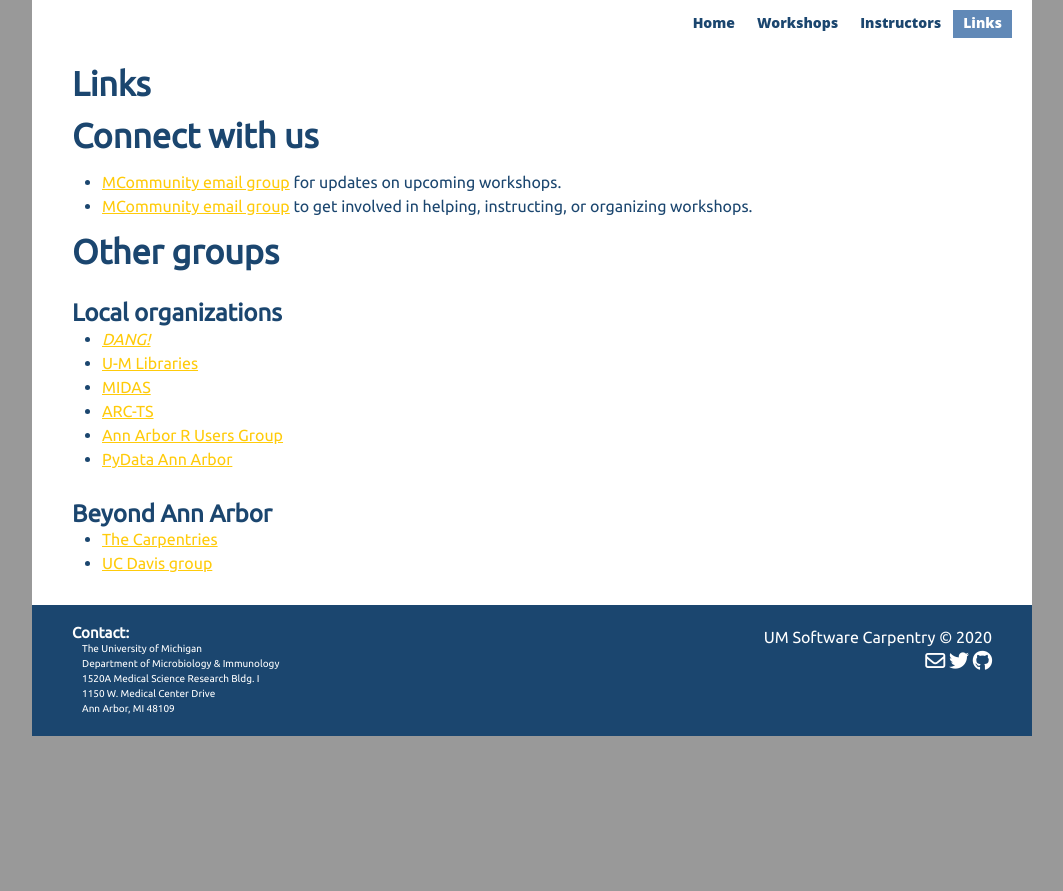
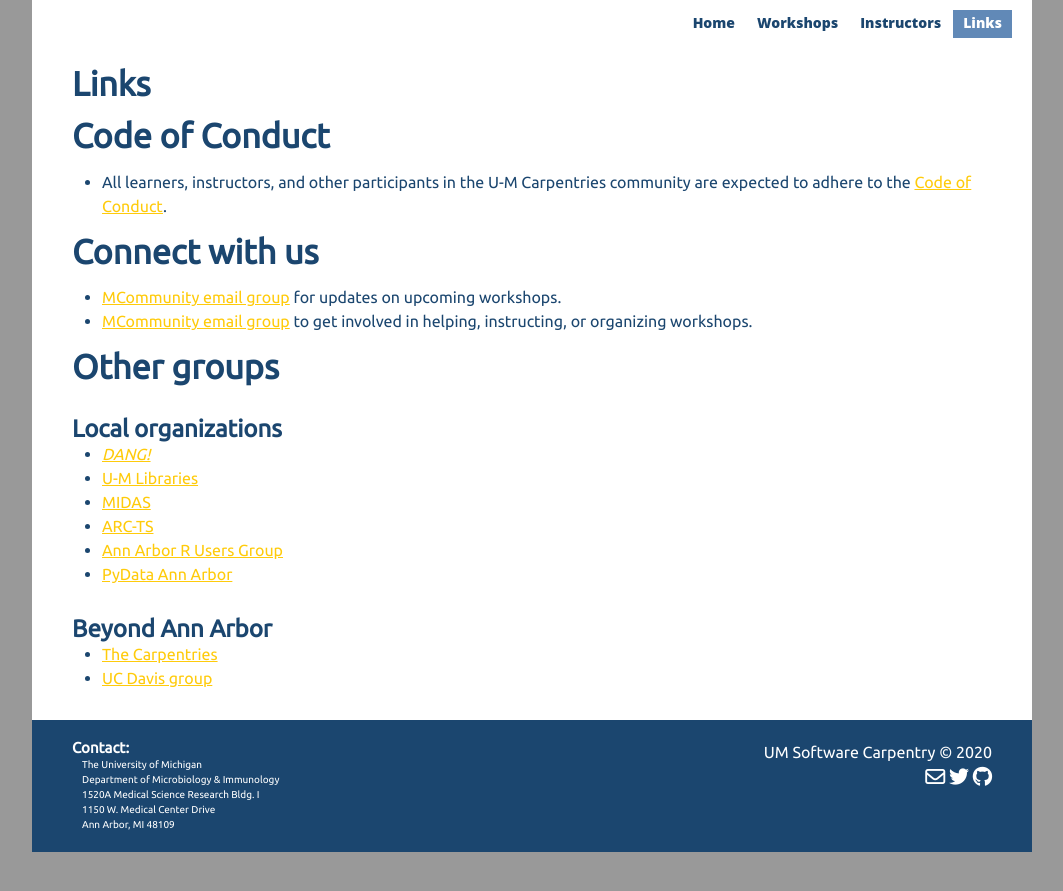
Before and after one commit to UMCarpentries/umcarpentries.github.io, a Jekyll site: the page built from links.md, in a window 1280 px wide. Shown: the top 891 px of the page, without its empty margins (108-1171 px from the left). Built offline with Jekyll 4.4.1, drawn with Linux system fonts in a browser that asks for light colours; nearby versions of some CDN libraries.

Commit message:
Link to CoC

```diff
--- a/links.md
+++ b/links.md
@@ -3,6 +3,10 @@
 category: links
 title: Links
 ---
+
+## Code of Conduct
+
+* All learners, instructors, and other participants in the U-M Carpentries community are expected to adhere to the [Code of Conduct](https://docs.carpentries.org/topic_folders/policies/code-of-conduct.html).
 
 ## Connect with us
 
```
